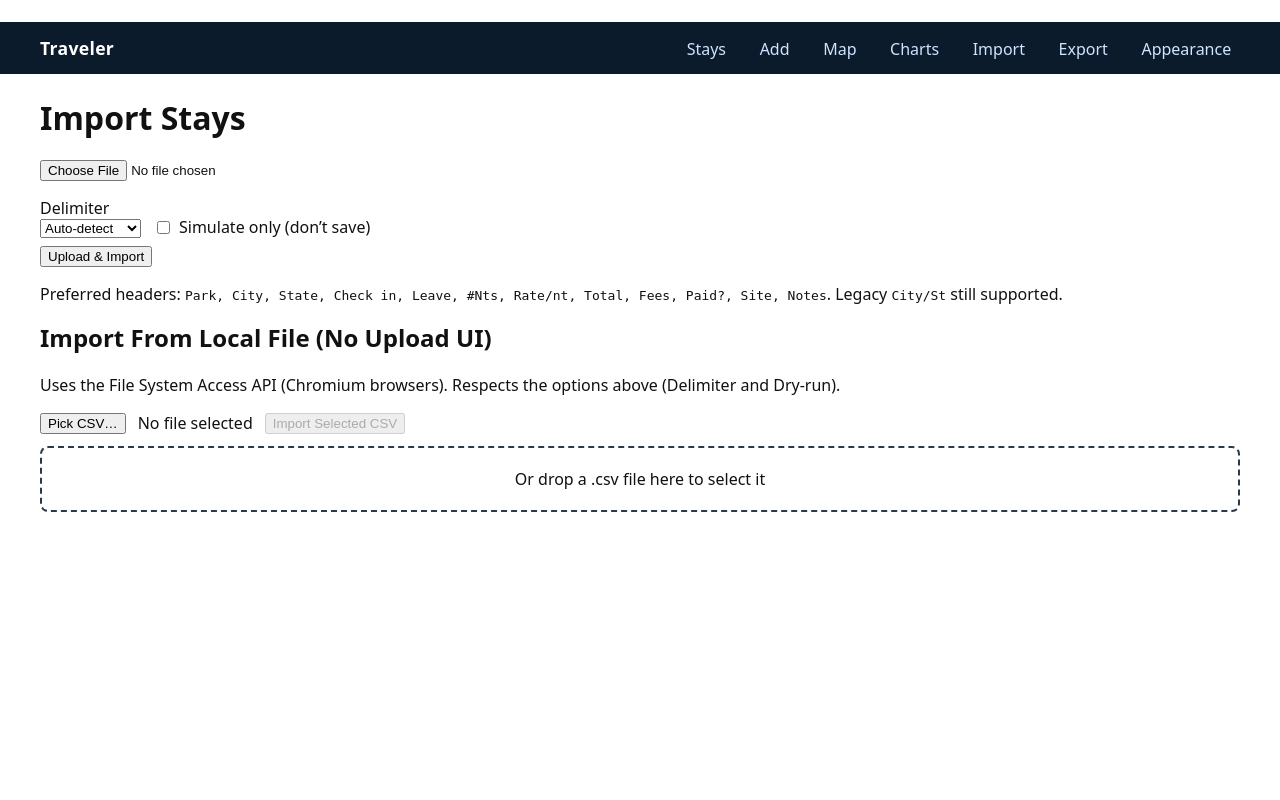
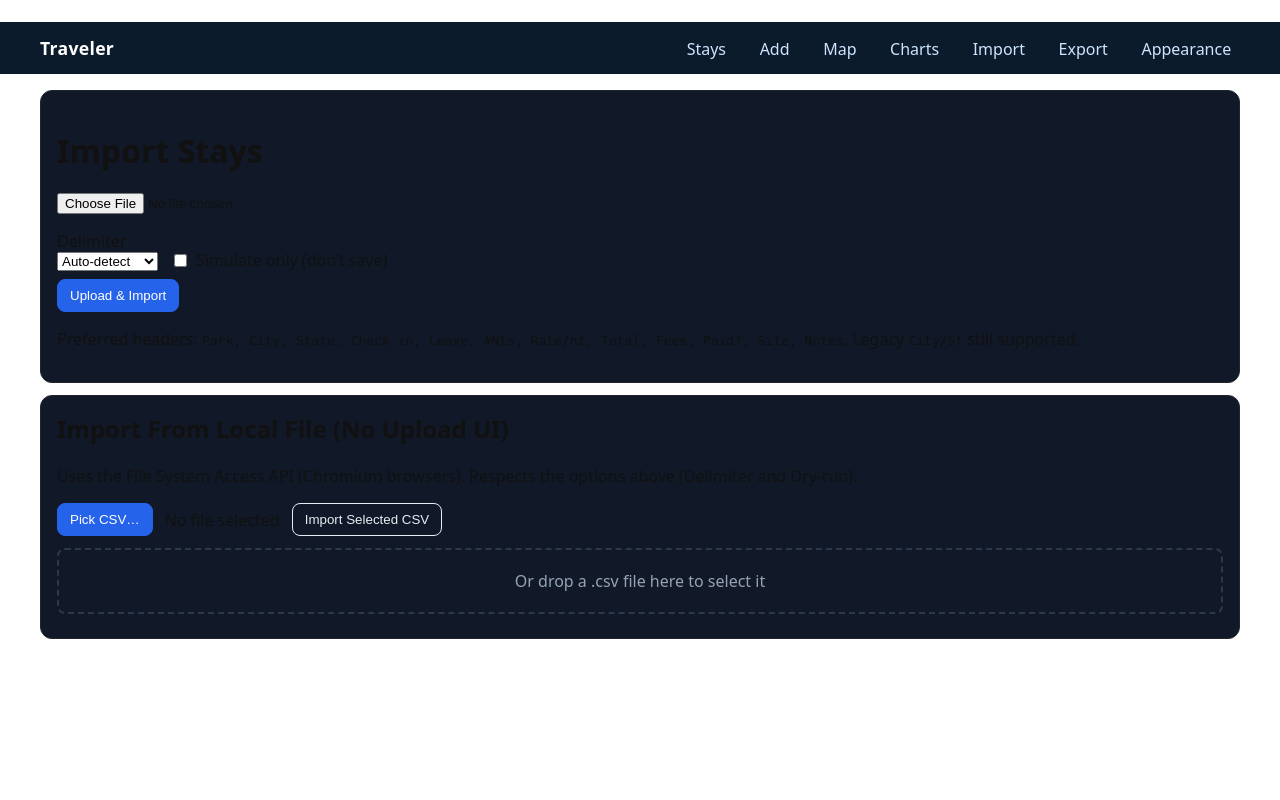
Before and after one commit to dquillman/traveler, a Django app: page /stays/import/ in a window 1280 px wide. Run offline with Django 5.2, Linux system fonts and the light colour scheme.

Commit message:
feat(appearance): add dark/light theme with cookie-backed toggle; apply global theme variables

```diff
--- a/config/urls.py
+++ b/config/urls.py
@@ -10,5 +10,6 @@
     # Send to options pages so users can choose location/behavior interactively
     path('import/', SimpleRedirect.as_view(url=reverse_lazy('stays:import_options'), permanent=False)),
     path('export/', SimpleRedirect.as_view(url=reverse_lazy('stays:export_options'), permanent=False)),
+    path('appearance/', SimpleRedirect.as_view(url=reverse_lazy('stays:appearance'), permanent=False)),
     path('admin/', admin.site.urls),
 ]
--- /dev/null
+++ b/static/css/theme.css
@@ -0,0 +1,58 @@
+:root {
+  /* sensible defaults (dark) */
+  --bg: #0b1220;
+  --text: #e6edf3;
+  --muted: #93a4b3;
+  --card: #111827;
+  --panel: #111827;
+  --border: #1f2630;
+  --accent: #2563eb;
+  --accent-contrast: #ffffff;
+  --fg: var(--text);
+}
+
+body[data-theme="dark"] {
+  --bg: #0b1220;
+  --text: #e6edf3;
+  --muted: #93a4b3;
+  --card: #111827;
+  --panel: #111827;
+  --border: #1f2630;
+  --accent: #2563eb;
+  --accent-contrast: #ffffff;
+  --fg: var(--text);
+}
+
+body[data-theme="light"] {
+  --bg: #f6f7f8;
+  --text: #111111;
+  --muted: #666666;
+  --card: #ffffff;
+  --panel: #ffffff;
+  --border: #e5e7eb;
+  --accent: #0d6efd;
+  --accent-contrast: #ffffff;
+  --fg: var(--text);
+}
+
+/* Utility classes (optional) */
+.btn {
+  display: inline-block;
+  padding: 8px 12px;
+  border: 1px solid var(--accent);
+  background: var(--accent);
+  color: var(--accent-contrast);
+  border-radius: 8px;
+  text-decoration: none;
+}
+.btn-outline {
+  background: transparent;
+  color: var(--text);
+  border: 1px solid var(--text);
+}
+.card {
+  background: var(--card);
+  border: 1px solid var(--border);
+  border-radius: 12px;
+  padding: 16px;
+}
--- a/stays/context_processors.py
+++ b/stays/context_processors.py
@@ -1,2 +1,32 @@
+from django.conf import settings
+
+
 def site_appearance(request):
-    return {"SITE_NAME": "Traveler"}
+    """Provide a lightweight, optional site appearance context.
+
+    Reads from settings.SITE_APPEARANCE if present, else uses sensible defaults.
+    Exposes under `site_appearance` with keys: site_name, primary_color, secondary_color, background_url.
+    """
+    cfg = getattr(settings, "SITE_APPEARANCE", {}) or {}
+    site_name = cfg.get("site_name") or getattr(settings, "SITE_NAME", "Traveler")
+    pri = cfg.get("primary_color", "#0d6efd")
+    sec = cfg.get("secondary_color", "#6c757d")
+    bg = cfg.get("background_url", None)
+    theme = (cfg.get("theme") or "dark").lower()
+    # Allow cookie override set by the Appearance page toggle
+    try:
+        cookie_theme = (request.COOKIES.get("theme") or "").lower()
+        if cookie_theme in {"dark", "light"}:
+            theme = cookie_theme
+    except Exception:
+        pass
+
+    return {
+        "site_appearance": {
+            "site_name": site_name,
+            "primary_color": pri,
+            "secondary_color": sec,
+            "background_url": bg,
+            "theme": theme,
+        }
+    }
--- a/stays/urls.py
+++ b/stays/urls.py
@@ -8,6 +8,7 @@
     path('add/', views.stay_add, name='add'),
     path('<int:pk>/', views.stay_detail, name='detail'),
     path('<int:pk>/edit/', views.stay_edit, name='edit'),
+    path('appearance/', views.appearance_page, name='appearance'),
     path('map/', views.stay_map, name='map'),
     path('map/geocode/', views.geocode_missing, name='map_geocode'),
     path('charts/', views.stay_charts, name='charts'),
--- a/stays/views.py
+++ b/stays/views.py
@@ -111,6 +111,16 @@
             "state": state,
         })
     return render(request, "stays/map.html", {"stays_json": json.dumps(points)})
+
+
+def appearance_page(request):
+    # Clear any stale success/info messages from prior actions so this page stays clean
+    try:
+        from django.contrib import messages as _msgs
+        list(_msgs.get_messages(request))
+    except Exception:
+        pass
+    return render(request, "stays/appearance.html")
 
 
 def geocode_missing(request):
--- a/templates/base.html
+++ b/templates/base.html
@@ -5,19 +5,21 @@
   <meta charset="utf-8">
   <title>{% block title %}Traveler{% endblock %}</title>
   <meta name="viewport" content="width=device-width, initial-scale=1">
+  <link href="{% static 'css/theme.css' %}" rel="stylesheet">
   <style>
-    .site-header { background:#0b1b2b; }
+    body { margin:0; color: var(--text); background: var(--bg); font-family: system-ui, -apple-system, Segoe UI, Roboto, Helvetica, Arial; }
+    .site-header { background: var(--panel); }
     .site-header .container { max-width:1200px; margin:0 auto; padding:0.75rem 1rem; display:flex; align-items:center; justify-content:space-between; }
-    .brand { color:#fff; font-weight:700; text-decoration:none; font-size:1.1rem; letter-spacing:.3px; }
+    .brand { color: var(--text); font-weight:700; text-decoration:none; font-size:1.1rem; letter-spacing:.3px; }
     .menu { list-style:none; margin:0; padding:0; display:flex; gap:1rem; }
-    .menu a { color:#cfe4ff; text-decoration:none; padding:.35rem .5rem; border-radius:.5rem; }
-    .menu a:hover, .menu a:focus { background:#132a44; color:#fff; }
+    .menu a { color: var(--muted); text-decoration:none; padding:.35rem .5rem; border-radius:.5rem; }
+    .menu a:hover, .menu a:focus { background: rgba(255,255,255,.08); color: var(--text); }
     main.container { max-width:1200px; margin:1rem auto; padding:0 1rem; }
   </style>
   <link href="{% static 'css/style.css' %}" rel="stylesheet">
   {% block extra_head %}{% endblock %}
 </head>
-<body>
+<body data-theme="{{ site_appearance.theme|default:'dark' }}" style="--pri: {{ site_appearance.primary_color|default:'#0d6efd' }};">
   {% include "partials/navbar.html" %}
   <main class="container">
     {% block content %}{% endblock %}
--- a/templates/stays/map.html
+++ b/templates/stays/map.html
@@ -3,10 +3,11 @@
 <head>
   <meta charset="utf-8">
   <title>Stays Map</title>
+  <link href="/static/css/theme.css" rel="stylesheet">
   <link rel="stylesheet" href="/static/vendor/leaflet/leaflet.css" onerror="this.href='https://unpkg.com/leaflet@1.9.4/dist/leaflet.css'">
   <style>#map{height: 80vh;}</style>
 </head>
-<body>
+<body data-theme="{{ site_appearance.theme|default:'dark' }}">
   <div id="map"></div>
   <form method="post" action="{% url 'stays:map_geocode' %}" style="margin-top:10px;">
     {% csrf_token %}
```
Also changed, not shown: stays/templates/stays/appearance.html (+35 -1 lines), stays/templates/stays/base.html (+4 -3 lines).
